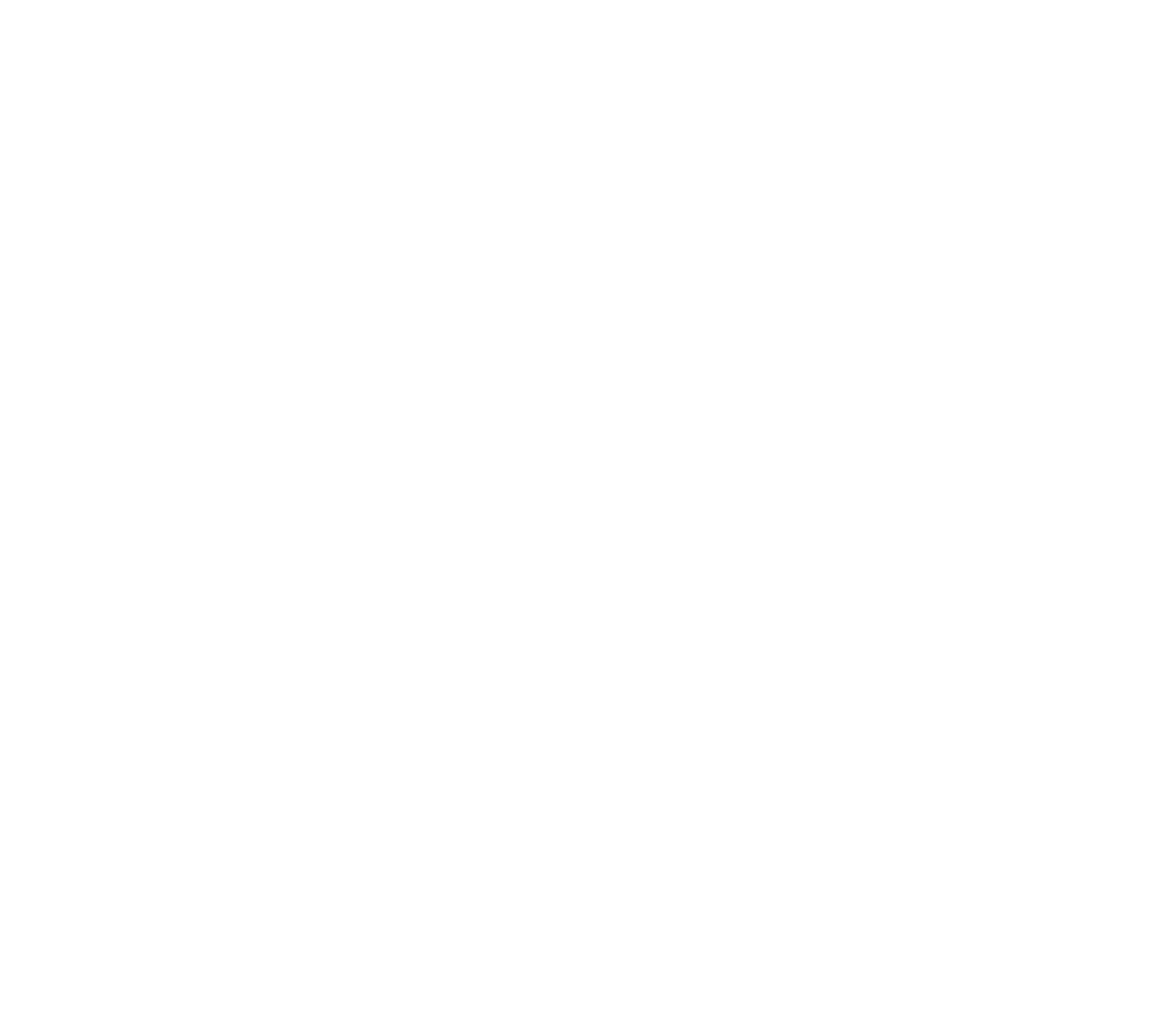
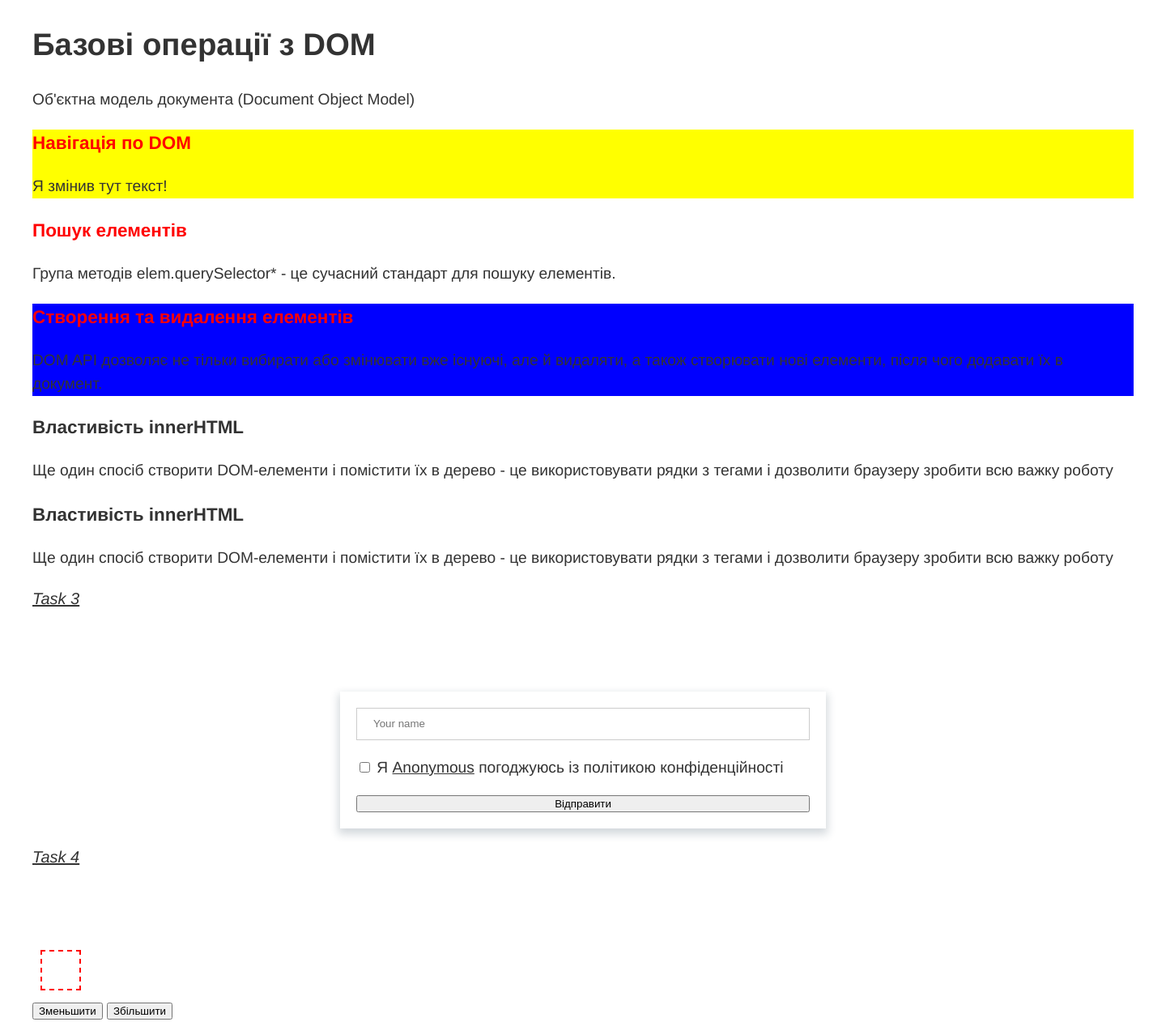
Before and after one commit to MAXPAIN007/blended1, a plain HTML site: page index.html in a window 1280 px wide. Shown: the whole page at 81% size, 1440 px wide, since content can reach past the window. Before the commit the page ends 800 px from the top, so only its background shows below. Drawn offline with Linux system fonts and the light colour scheme.

Commit message:
Lesson-4

```diff
--- a/index.html
+++ b/index.html
@@ -4,10 +4,74 @@
     <meta charset="UTF-8">
     <meta name="viewport" content="width=device-width, initial-scale=1.0">
     <title>Document</title>
+    <link rel="stylesheet" href="./styles.css" />
 </head>
 <body>
+    <div class="container">
+        <!-- Task - 01 -->
+        <h1 id="title">Базові операції з DOM</h1>
+        <ul class="list">
+            <li data-topic="navigation">
+                <h3>Навігація по DOM</h3>
+                <p>
+                    Доступ до DOM починається з об'єкта document, з нього можна дістатися
+                    до будь-яких елементів.
+                </p>
+            </li>
+            <li data-topic="search">
+                <h3>Пошук елементів</h3>
+                <p>
+                    Група методів elem.querySelector* - це сучасний стандарт для пошуку
+                    елементів.
+                </p>
+            </li>
+            <li data-topic="props">
+                <h3 class="completed">Властивості та атрибути</h3>
+                <p>
+                    elem.textContent, elem.classList, elem.style, elem.hasAttribute(name),
+                    elem.getAttribute(name), elem.setAttribute(name, value),
+                    elem.removeAttribute(name)
+                </p>
+            </li>
+            <li data-topic="manipulation">
+                <h3>Створення та видалення елементів</h3>
+                <p>
+                    DOM API дозволяє не тільки вибирати або змінювати вже існуючі, але й
+                    видаляти, а також створювати нові елементи, після чого додавати їх в
+                    документ.
+                </p>
+            </li>
+        </ul>
+
+        <!-- Task - 03 -->
+        <p class="task-title">Task 3</p>
+        <form class="contact-form js-contact-form">
+            <input name="userName" type="text" class="contact-form-input js-username-input" data-length="8"
+                placeholder="Your name" />
+            <label class="js-policy-label">
+                <input type="checkbox" name="accept" class="contact-form-checkbox js-policy-checkbox" />
+                Я <span class="js-username-output">Anonymous</span> погоджуюсь із
+                політикою конфіденційності
+            </label>
+            <button type="submit" class="contact-form-btn js-contact-form-submit">
+                Відправити
+            </button>
+        </form>
+
+        <!-- Task - 04 -->
+        <p class="task-title">Task 4</p>
+        <div>
+            <div class="box"></div>
+            <button class="js-decrease" id="decrease">Зменьшити</button>
+            <button class="js-increase" id="increase">Збільшити</button>
+        </div>
+    </div>
+
+
     <!-- <script src="./js/lesson-1.js" type="module"></script> -->
-    <script src="./js/training.js" type="module"></script>
+    <!-- <script src="./js/training.js" type="module"></script> -->
     <!-- <script src="./js/lesson-2.js" type="module"></script> -->
+    <!-- <script src="./js/lesson-3.js" type="module"></script> -->
+    <script src="./js/lesson-4.js" type="module"></script>
 </body>
 </html>
--- /dev/null
+++ b/js/lesson-4.js
@@ -0,0 +1,128 @@
+// 1 - отримай body елемент і виведи його в консоль;
+const bodyElem = document.querySelector("body");
+console.log(`Task-1: ${bodyElem.tagName.toLowerCase()}`);
+
+// 2 - отримай елемент id="title" і виведи його в консоль;
+const elemById = document.querySelector("#title");
+console.log(`Task-2: ${elemById.tagName.toLowerCase()}`);
+
+// 3 - отримай елемент class="list" і виведи його в консоль;
+const elemByClass = document.querySelector(".list");
+console.log(`Task-3:`, elemByClass);
+
+// 4 - отримай всі елементи з атрибутом data-topic і виведи їх в консоль;
+const allElemByAtr = document.querySelectorAll("[data-topic]");
+console.table(`Task-4:`, allElemByAtr);
+
+// 5 - отримай перший елемент з списку всіх елементів з атрибутом data-topic і виведи його в консоль;
+const elemByAtr = document.querySelector("[data-topic]");
+console.log("Task-5:", elemByAtr);
+
+// 6 - отримай останній елемент з списку всіх елементів з атрибутом data-topic і виведи його в консоль;
+const lastElem = [...allElemByAtr].at(-1);
+console.log("Task-5:", lastElem);
+// 7 - який елемент є сусідом для h1? Знайти і виведи його в консоль;
+console.log("Task-6:", document.querySelector("h1").nextElementSibling);
+// 8 - по тегу h3 знайти всі заголовки та виведи їх у консоль;
+const allH3Titles = document.querySelectorAll("h3");
+console.log(
+  "Task-7:",
+  [...allH3Titles]
+    .map((e) => {
+      return e.textContent;
+    })
+    .join("\n")
+);
+// 9 - для кожного елмента h3 додай class="active", який змінить колір заголовка на червоний колір
+function addClass(elements) {
+  elements.forEach((el) => {
+    el.classList.add("active");
+    el.style.color = "red"; // або в сіесес додати клас зі стилями
+  });
+}
+addClass(allH3Titles);
+console.log("Task-9: Added class with red collor");
+// 10 - знайти елемент li який має атрибут data-topic з значенням "navigation" і виведи його в консоль;
+const elemByAtrPlusValue = document.querySelector("[data-topic='navigation']");
+console.log("Task-10:", elemByAtrPlusValue);
+// 11 - додай для знайденого елемента data-topic="navigation" атрибут style і зроби його backgroundColor жовтим
+elemByAtrPlusValue.setAttribute("style", "background-color: yellow;"); //не пітримує кемел кейс
+elemByAtrPlusValue.style.backgroundColor = "yellow";
+console.log("Task-11: Added atr backgroundColor with value yellow for elem");
+// 12 - у елемента data-topic="navigation" знайди елемент р і зміни його текст на "Я змінив тут текст!".
+const elemP = (document.querySelector(
+  "[data-topic='navigation']>p"
+).textContent = "Я змінив тут текст!");
+// 13 - створи const currentTopic = "manipulation"; після цього знайди елемент у якогоо атрибут data-topic має значення, яке зберігається у змінній currentTopic і виведи його в консоль;
+const currentTopic = "manipulation";
+const elemByAtrData = document.querySelector(`[data-topic="${currentTopic}"]`);
+console.log(elemByAtrData);
+// 14 - додай до знайденого елемента атрибут style і зроби його backgroundColor блакитним;
+elemByAtrData.setAttribute("style", "background-color:blue;");
+// 15 - знайти в документі заголовок, який має class="completed" і виведи його в консоль;
+const titleByClass = document.querySelector(".completed");
+console.log(titleByClass);
+
+function getCompletedHeading() {
+  const headings = document.querySelectorAll("h1, h2, h3, h4, h5, h6");
+  return [...headings].find((el) => el.classList.contains("completed"));
+}
+console.log(getCompletedHeading());
+// 16 - видали елемент li в якому знаходиться заголовок, який має class="completed"
+const delLiElemWithHAndClass = document.querySelectorAll("li").forEach((li) => {
+  const headings = ["h1", "h2", "h3", "h4", "h5", "h6"];
+  for (const tag of headings) {
+    const headingElem = li.querySelector(`${tag}.completed`);
+    if (headingElem) {
+      li.remove();
+      console.log("Task-16: li elem is deleted");
+      break;
+    }
+  }
+});
+
+// 17 - після заголовка h1 (перед списком) додай новий елемент p і задай йому наступний текст: "Об'єктна модель документа (Document Object Model)"
+document.querySelector("h1").after(
+  Object.assign(document.createElement("p"), {
+    textContent: "Об'єктна модель документа (Document Object Model)",
+  })
+);
+console.log("Task-17:", document.querySelector("p"));
+// 18 - додай новий елемент списку у кінець списка, його заголовок це - "Властивість innerHTML"
+// а опис (р) - "Ще один спосіб створити DOM-елементи і помістити їх в дерево - це використовувати
+// рядки з тегами і дозволити браузеру зробити всю важку роботу". тобто, потрібно створити
+// елемент LI потім наповнити H3 та P і готову LI закинути у кінець списку
+const refs = {
+  list: document.querySelector("ul"),
+  item: document.createElement("li"),
+  title: document.createElement("h3"),
+  text: document.createElement("p"),
+};
+refs.list.append(refs.item);
+refs.item.append(refs.title);
+refs.title.textContent = "Властивість innerHTML";
+refs.item.append(refs.text);
+refs.text.textContent =
+  "Ще один спосіб створити DOM-елементи і помістити їх в дерево - це використовувати рядки з тегами і дозволити браузеру зробити всю важку роботу";
+
+// refs.item.innerHTML = `
+//   <h3>Властивість innerHTML</h3>
+//   <p>Ще один спосіб створити DOM-елементи і помістити їх в дерево - це використовувати рядки з тегами і дозволити браузеру зробити всю важку роботу</p>
+// `;
+
+// refs.list.append(refs.item);
+
+// 19 - зроби це саме, але використовуй шаблонні рядки та метод insertAdjacentHTML()
+refs.item.insertAdjacentHTML(
+  "beforeend",
+  `
+    <h3>Властивість innerHTML</h3>
+    <p>Ще один спосіб створити DOM-елементи і помістити їх в дерево - це використовувати рядки з тегами і дозволити браузеру зробити всю важку роботу</p>
+  `
+);
+
+refs.list.append(refs.item);
+
+// 20 - очисти список
+// refs.list.innerHTML = "";
+// refs.list.replaceChildren();
--- /dev/null
+++ b/styles.css
@@ -0,0 +1,112 @@
+/* common */
+* {
+  box-sizing: border-box;
+}
+
+body {
+  background-color: #fff;
+  color: #333;
+  font: 1.2em / 1.5 Helvetica Neue, Helvetica, Arial, sans-serif;
+  padding: 0;
+  margin: 0;
+}
+
+button {
+  cursor: pointer;
+}
+
+section {
+  padding: 50px 0;
+  text-align: center;
+}
+
+ul {
+  list-style-type: none;
+  margin: 0;
+  padding: 0;
+}
+
+/* components */
+
+.task-title {
+  font-size: 20px;
+  font-style: italic;
+  font-weight: 500;
+  text-decoration: underline;
+  margin-bottom: 100px;
+}
+
+.container {
+  width: 1440px;
+  margin: 0 auto;
+  padding: 0px 40px;
+}
+
+.module-title {
+  text-align: center;
+}
+
+.number-container {
+  display: flex;
+  flex-wrap: wrap;
+}
+
+.number {
+  width: 50px;
+  height: 50px;
+  display: flex;
+  justify-content: center;
+  align-items: center;
+  font-size: 18px;
+  font-weight: 700;
+
+  margin: 5px;
+}
+
+.even {
+  background-color: #8bc34a;
+}
+
+.odd {
+  background-color: #ffed3b;
+}
+
+/* form styles */
+.contact-form {
+  display: flex;
+  flex-direction: column;
+  width: 600px;
+  margin: 0 auto;
+  padding: 20px;
+  box-shadow: 0px 5px 10px 2px rgba(34, 60, 80, 0.2);
+}
+.contact-form-input {
+  height: 40px;
+  border: 1px solid #cccccc;
+  padding-left: 20px;
+  margin-bottom: 20px;
+}
+
+.contact-form-btn {
+  margin-top: 20px;
+}
+
+.success {
+  outline: 3px solid greenyellow;
+}
+
+.error {
+  outline: 3px solid red;
+}
+
+span {
+  text-decoration: underline;
+}
+
+/* Box */
+.box {
+  width: 50px;
+  height: 50px;
+  border: 2px dashed red;
+  margin: 10px;
+}
```
Also changed, not shown: js/lesson-3.js (added, +271 -0 lines).
